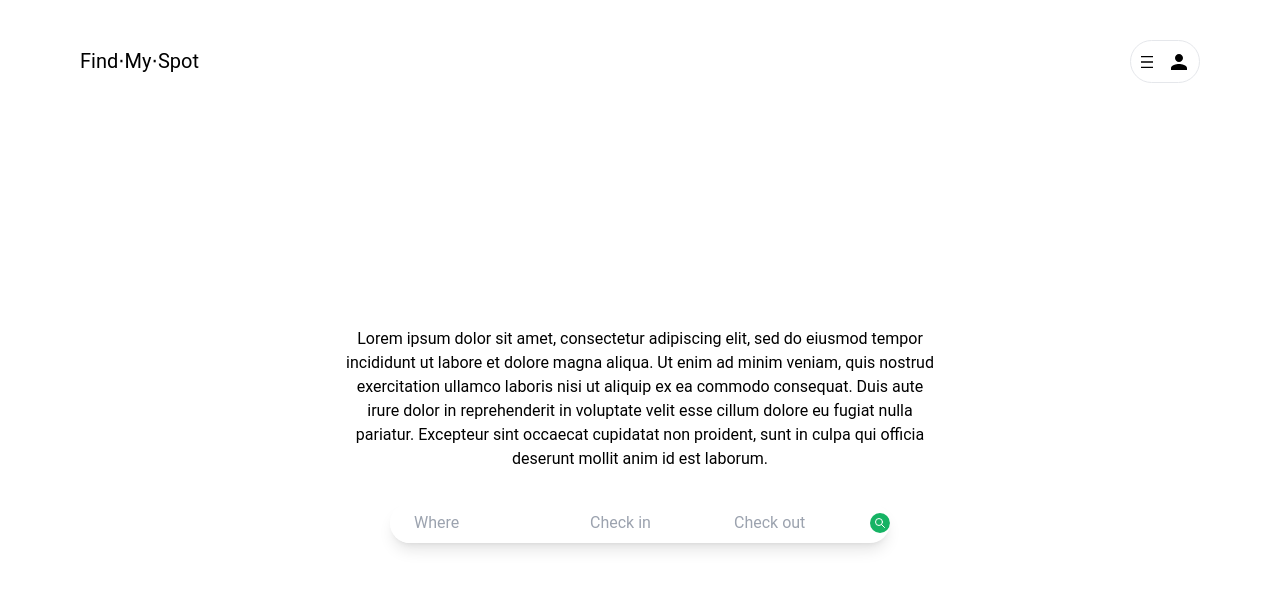
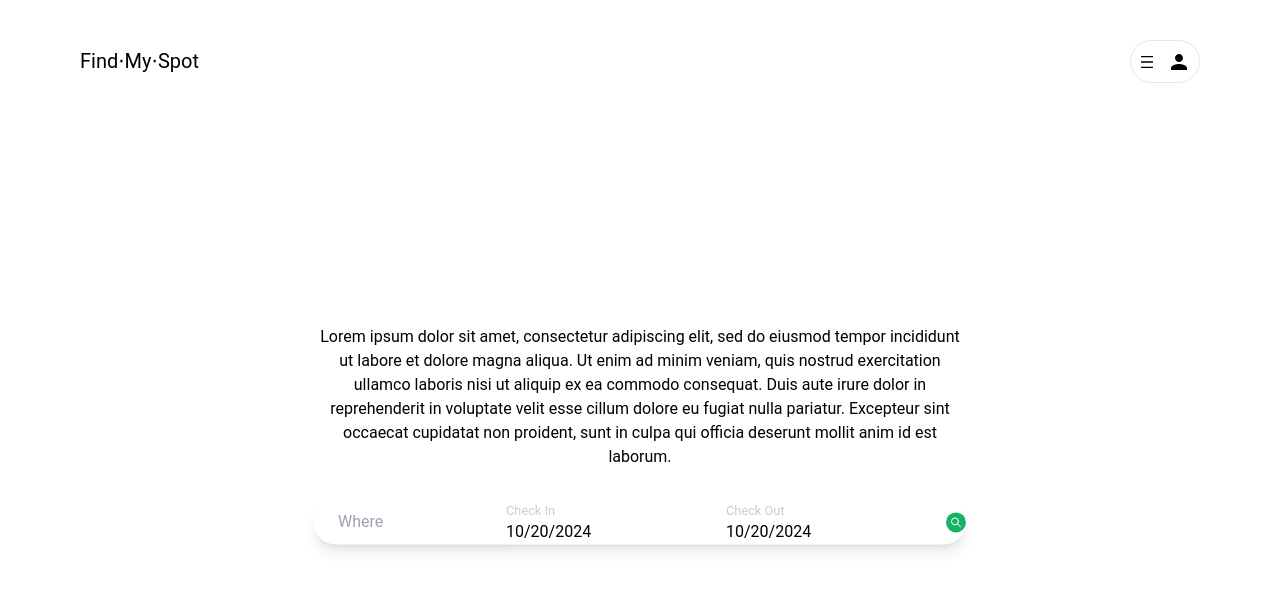
Before and after one commit to jjonahc24/cal-hacks-11.0, a React (Create React App) app in the folder client/my-app/: page / in a window 1280 px wide. Shown: the top 590 px of the page. Built offline with nearby package versions, Linux system fonts and the light colour scheme; the HTML template or start-up script is replaced by a standard one.

Commit message:
Finished input functionality on landing page and routing to listings page

```diff
--- a/client/my-app/src/App.js
+++ b/client/my-app/src/App.js
@@ -4,6 +4,7 @@ import Navbar from './components/navbar/navbar';  // Import the Navbar component
 import { BrowserRouter as Router, Route, Routes } from 'react-router-dom';
 import LandingPage from './Pages/landing_page';
 import ListingPage from './Pages/listing_page';
+import ListingsPage from "./Pages/listings_page";
 
 function App() {
 
@@ -14,6 +15,7 @@ function App() {
           <Routes>
             <Route path="/" element={<LandingPage />} />
             <Route path="/listing-page" element={<ListingPage />} />
+            <Route path="/listings" element={<ListingsPage/>}/>
           </Routes>
       </Router>
     </div>
--- a/client/my-app/src/Pages/landing_page.js
+++ b/client/my-app/src/Pages/landing_page.js
@@ -4,7 +4,6 @@ import Profile from '../components/landing_page/profile';
 import ProfileDropDown from '../components/landing_page/profile_dropdown';
 import ProfileDropDown_SignedIn from '../components/landing_page/profile_dropdown_signedin';
 import SearchBar from '../components/landing_page/search_bar';
-
 
 function LandingPage() {
   return (
--- a/client/my-app/src/Pages/listing_page.js
+++ b/client/my-app/src/Pages/listing_page.js
@@ -86,18 +86,18 @@ const ListingPage = () => {
             <Slider defaultValue={[33]} max={100} step={1} />
           </label>
           <br />
-          <div className="flex justify-between w-full">
+          <div className="flex justify-center w-full ">
             <div className="flex items-center">
-              <label className="mr-2">Start Date:</label>
+              <label className="w-[6rem]">Start Date:</label>
               <MyDatePicker />
             </div>
             <div className="flex items-center">
-              <label className="mr-2">End Date:</label>
+              <label className="w-[6rem]">End Date:</label>
               <MyDatePicker />
             </div>
           </div>
           <br />
-          <button type="submit" className="mt-4 bg-blue-500 text-white px-4 py-2 rounded">
+          <button type="submit" className="mt-4 bg-[#16B364] text-white px-4 py-2 rounded">
             Submit
           </button>
         </form>
--- /dev/null
+++ b/client/my-app/src/Pages/listings_page.js
@@ -0,0 +1,9 @@
+const ListingsPage = () => {
+    return (
+        <div>
+            ListingsPage
+        </div>
+    )
+}
+
+export default ListingsPage
--- a/client/my-app/src/components/landing_page/profile_dropdown_signedin.js
+++ b/client/my-app/src/components/landing_page/profile_dropdown_signedin.js
@@ -1,12 +1,15 @@
 import React from 'react';
+import {useNavigate} from "react-router-dom";
 
 
 function ProfileDropDown_SignedIn() {
+  const navigate = useNavigate();
+
   return (
     <div className="flex flex-col items-center mt-2">
         <div className="bg-white w-40 border border-gray-300 rounded shadow-md pl-2">
             <button className="text-left w-full py-1 hover:bg-gray-100 text-sm mb-3 mt-3">Profile</button>
-            <button className="text-left w-full py-1 hover:bg-gray-100 text-sm mb-3">Register Listing</button>
+            <button className="text-left w-full py-1 hover:bg-gray-100 text-sm mb-3" onClick={() => navigate("/listing-page")}>Register Listing</button>
 
         </div>
     </div>
--- a/client/my-app/src/components/landing_page/search_bar.js
+++ b/client/my-app/src/components/landing_page/search_bar.js
@@ -1,12 +1,17 @@
 import React, { useState } from 'react';
+import MyDatePicker from '../shadui/date_picker';
+import { useNavigate } from "react-router-dom"
 
 const SearchBar = () => {
   const [locationInput, setLocationInput] = useState("");
-  const [startDateInput, setStartDateInput] = useState(null);
-  const [endDateInput, setEndDateInput] = useState(null);
+  const [startDateInput, setStartDateInput] = useState(new Date());
+  const [endDateInput, setEndDateInput] = useState(new Date());
+
+  const navigate = useNavigate();
 
   const handleSubmit = async (e) => {
     e.preventDefault();
+    navigate("/listings")
   }
 
   return (
@@ -21,6 +26,7 @@ const SearchBar = () => {
           onChange={(e) => setLocationInput(e.target.value)}
           required
         />
+        {/* <div>
           <input
             type="text"
             placeholder="Check in"
@@ -30,14 +36,27 @@ const SearchBar = () => {
             onChange={(e) => setStartDateInput(e.target.value)}
             required
           />
-        <input
+        </div> */}
+        <div className="flex items-start flex-col">
+          <label htmlFor="checkin" className="text-[#cccccc] text-[0.8rem]">Check In</label>
+          <MyDatePicker id="checkin" name="checkin" selectedDate={startDateInput} setDate={setStartDateInput}/>
+        </div>
+
+
+        {/* <input
           type="text"
           placeholder="Check out"
           className="px-2 py-2 w-36 focus:outline-none"
           value={endDateInput}
           autoComplete="off"
           onChange={(e) => setEndDateInput(e.target.value)}
-        />
+        /> */}
+        <div className="flex items-start flex-col">
+          <label htmlFor="checkout" className="text-[0.8rem] text-[#cccccc]">Check Out</label>
+          <MyDatePicker id="checkout" name="checkout" selectedDate={endDateInput} setDate={setEndDateInput}/>
+        </div>
+
+
 
         <button className="bg-[#16B364] text-white p-1 rounded-full" type="submit">
           <svg className="w-3 h-3" fill="none" viewBox="0 0 24 24" stroke="currentColor">
--- a/client/my-app/src/components/navbar/navbar.js
+++ b/client/my-app/src/components/navbar/navbar.js
@@ -1,4 +1,5 @@
 import React, { useState } from 'react';
+import {useNavigate} from "react-router-dom";
 
 import Profile from '../landing_page/profile';
 import ProfileDropDown from '../landing_page/profile_dropdown';
@@ -9,9 +10,11 @@ const Navbar = () => {
     const [isSellerAuthenthicated, setSellerAuthenthicated] = useState(false);
     const [profileToggled, setProfileToggled] = useState(false);
 
+    const navigate = useNavigate();
+
     return (
         <div className="flex justify-between items-center w-full px-10 relative"> {/* Added relative to the main container */}
-            <div className="flex items-center">
+            <div className="flex items-center cursor-pointer" onClick={() => navigate("/")}>
                 <h2 className="font-roboto text-xl">Find⋅My⋅Spot</h2>
             </div>
 
--- a/client/my-app/src/components/shadui/date_picker.js
+++ b/client/my-app/src/components/shadui/date_picker.js
@@ -2,13 +2,12 @@ import React, { useState } from 'react';
 import DatePicker from 'react-datepicker';
 import 'react-datepicker/dist/react-datepicker.css'; // Ensure CSS is imported
 
-const MyDatePicker = () => {
-  const [selectedDate, setSelectedDate] = useState(new Date());
+const MyDatePicker = (props) => {
 
   return (
     <DatePicker
-      selected={selectedDate}
-      onChange={setSelectedDate}
+      selected={props.selectedDate}
+      onChange={props.setDate}
     />
   );
 };
```
Lines whose indentation alone changed are shown as unchanged.
